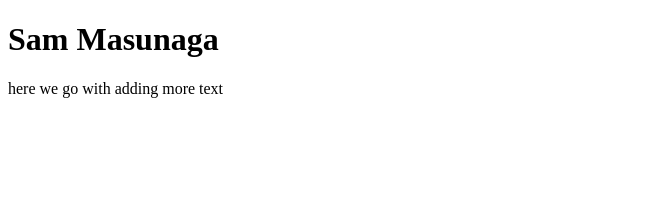
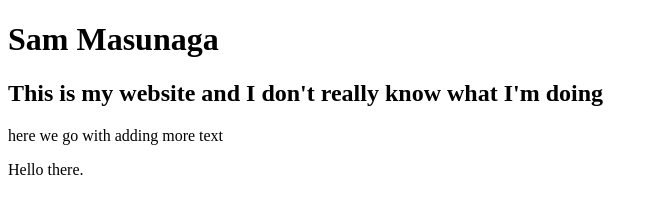
Before and after one commit to smasunaga/dataviz-home, a plain HTML site: page index.html in a window 1280 px wide. Shown: the whole page, without its empty margins (0-658 px from the left). Drawn offline with Linux system fonts and the light colour scheme.

Commit message:
Added more elements

```diff
--- a/index.html
+++ b/index.html
@@ -1,3 +1,5 @@
 <!DOCTYPE html>
 <h1>Sam Masunaga</h1>
+<h2>This is my website and I don't really know what I'm doing</h2>
 <p>here we go with adding more text</p>
+<p>Hello there.</p>
```
